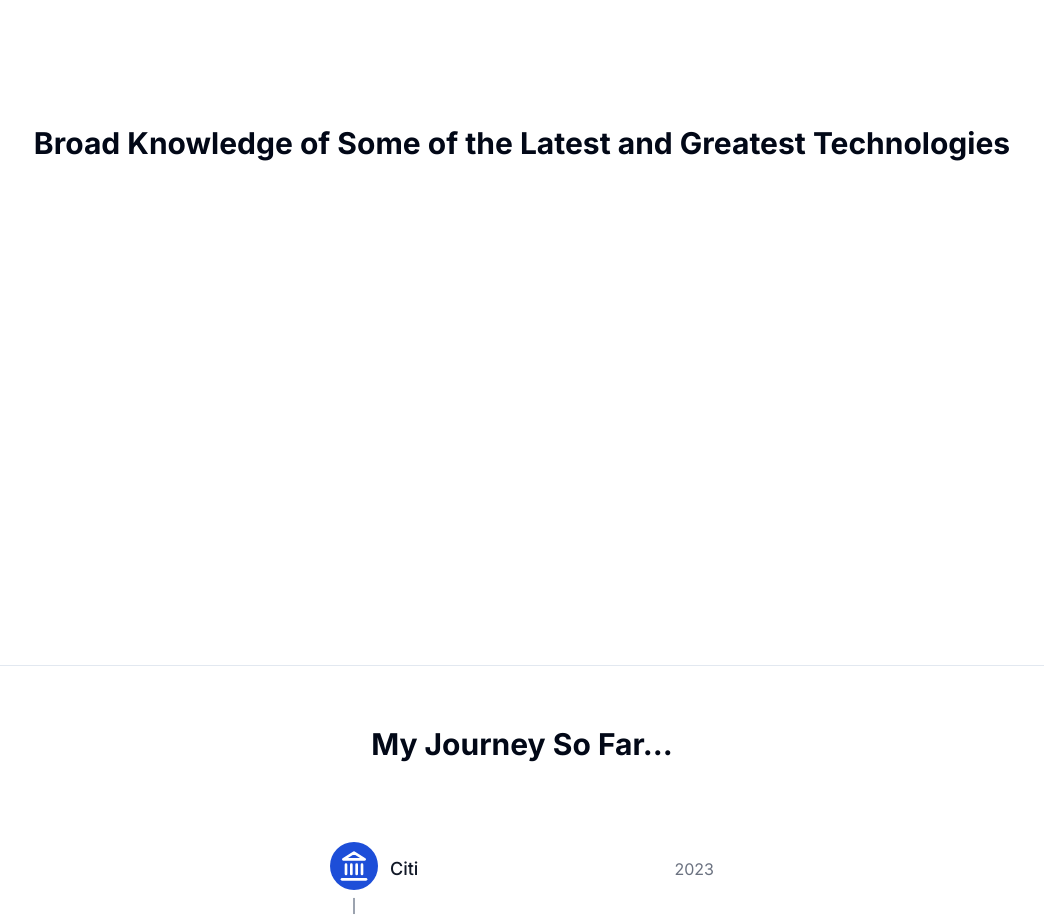
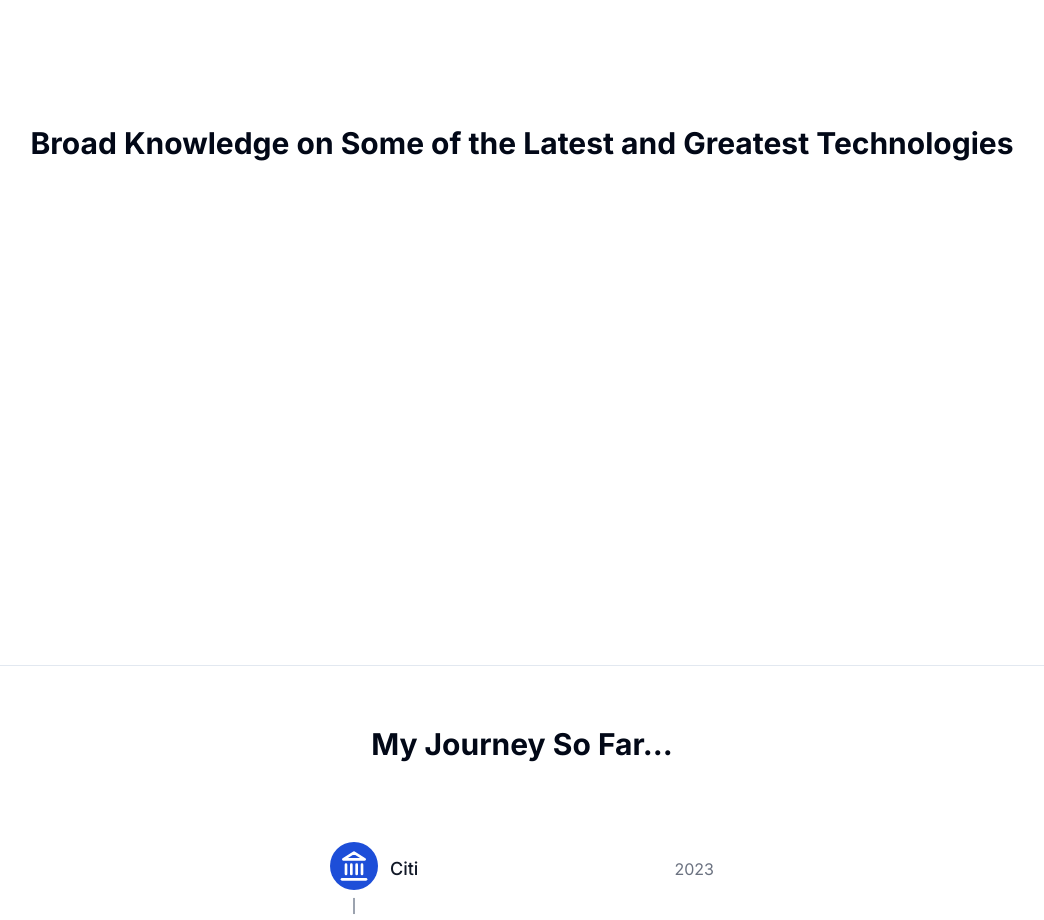
Before and after one commit to Mohcka/mxw-portfolio-2023, a Next.js app: page / in a window 1280 px wide. Shown: the part 1580-2500 px from the top of the page, without its empty margins (118-1162 px from the left). Built offline with nearby package versions, Linux system fonts and the light colour scheme.

Commit message:
updates wording 🔤

```diff
--- a/src/components/tech-stack.tsx
+++ b/src/components/tech-stack.tsx
@@ -70,7 +70,7 @@ export default function TechList() {
       <div className=" py-24 sm:py-32">
         <div className="mx-auto max-w-7xl px-6 lg:px-8">
           <Heading>
-            Broad Knowledge of Some of the Latest and Greatest Technologies
+            Broad Knowledge on Some of the Latest and Greatest Technologies
           </Heading>
           <div
             className="
```
